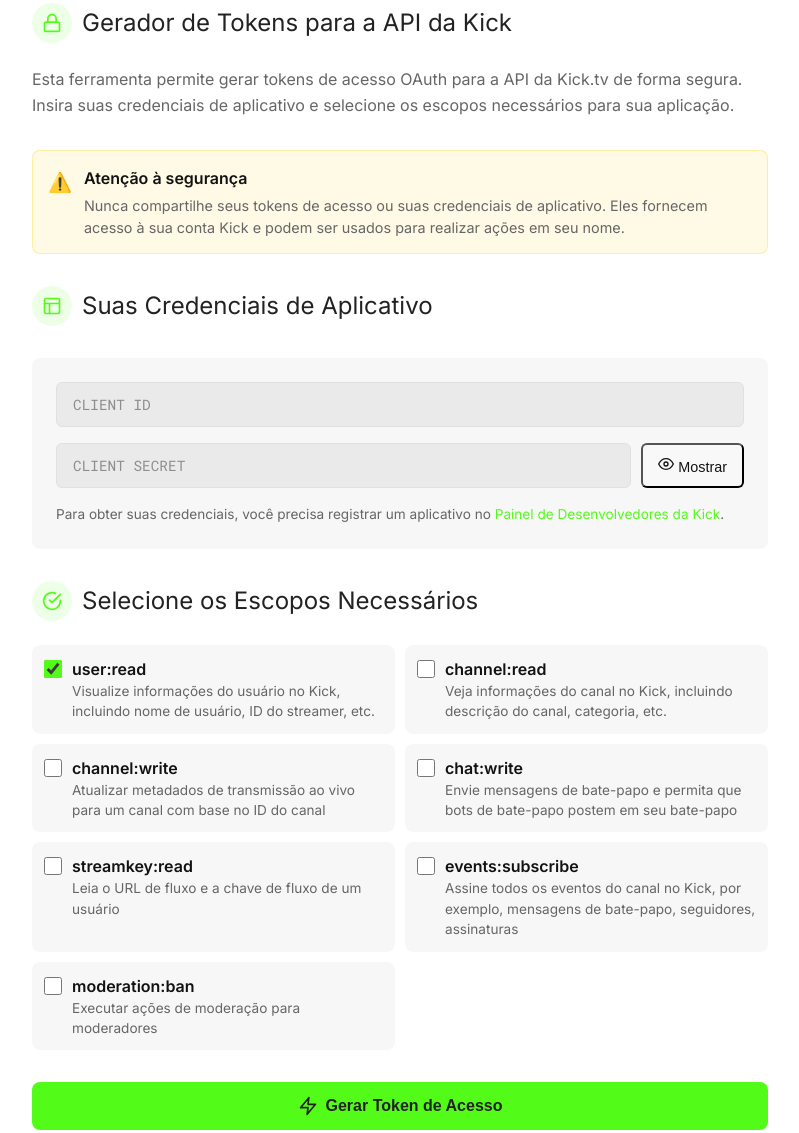
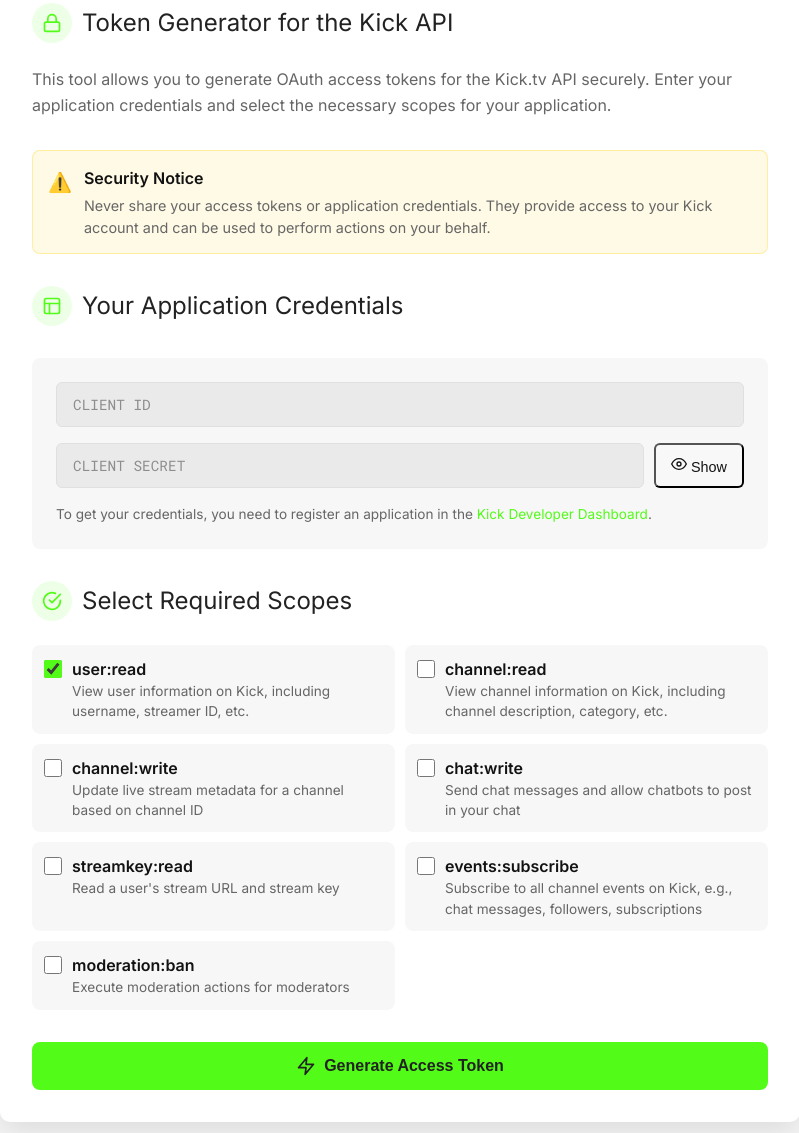
Before and after one commit to GabrielCSTR/kick-token-generator, a website: page client/index.html in a window 1280 px wide. Shown: the part 131-1264 px from the top of the page, without its empty margins (240-1039 px from the left). Drawn offline with Linux system fonts and the light colour scheme.

Commit message:
refactor: Update HTML language attributes and translate text content to English for better accessibility

```diff
--- a/client/index.html
+++ b/client/index.html
@@ -1,5 +1,5 @@
 <!DOCTYPE html>
-<html lang="pt-BR">
+<html lang="en">
 <head>
     <meta charset="UTF-8">
     <meta name="viewport" content="width=device-width, initial-scale=1.0, viewport-fit=cover">
@@ -13,7 +13,7 @@
     <link href="https://fonts.googleapis.com/css2?family=Inter:wght@400;500;600;700&family=Roboto+Mono&display=swap" rel="stylesheet">
     <link rel="stylesheet" href="style.css">
     <link rel="icon" href="assets/favicon.svg" type="image/svg+xml">
-    <meta name="description" content="Gere tokens de autenticação para a API da Kick.tv de forma segura e fácil. Semelhante ao TwitchTokenGenerator, mas para a plataforma Kick.">
+    <meta name="description" content="Generate authentication tokens for the Kick.tv API securely and easily. Similar to TwitchTokenGenerator, but for the Kick platform.">
 </head>
 <body>
     <header>
@@ -36,21 +36,21 @@
                     <path d="M7 11V7a5 5 0 0 1 10 0v4"></path>
                 </svg>
             </div>
-            Gerador de Tokens para a API da Kick
+            Token Generator for the Kick API
         </div>
 
         <p class="section-description">
-            Esta ferramenta permite gerar tokens de acesso OAuth para a API da Kick.tv de forma segura.
-            Insira suas credenciais de aplicativo e selecione os escopos necessários para sua aplicação.
+            This tool allows you to generate OAuth access tokens for the Kick.tv API securely.
+            Enter your application credentials and select the necessary scopes for your application.
         </p>
 
         <div class="alert alert-warning">
             <div class="alert-icon">⚠️</div>
             <div class="alert-content">
-                <div class="alert-title">Atenção à segurança</div>
+                <div class="alert-title">Security Notice</div>
                 <div class="alert-message">
-                    Nunca compartilhe seus tokens de acesso ou suas credenciais de aplicativo.
-                    Eles fornecem acesso à sua conta Kick e podem ser usados para realizar ações em seu nome.
+                    Never share your access tokens or application credentials.
+                    They provide access to your Kick account and can be used to perform actions on your behalf.
                 </div>
             </div>
         </div>
@@ -63,7 +63,7 @@
                     <path d="M9 21V9"></path>
                 </svg>
             </div>
-            Suas Credenciais de Aplicativo
+            Your Application Credentials
         </div>
 
         <div class="token-container">
@@ -78,13 +78,13 @@
                         <path d="M1 12s4-8 11-8 11 8 11 8-4 8-11 8-11-8-11-8z"></path>
                         <circle cx="12" cy="12" r="3"></circle>
                     </svg>
-                    Mostrar
+                    Show
                 </button>
             </div>
 
             <p class="helper-text">
-                Para obter suas credenciais, você precisa registrar um aplicativo no
-                <a href="https://kick.com/developer" target="_blank">Painel de Desenvolvedores da Kick</a>.
+                To get your credentials, you need to register an application in the
+                <a href="https://kick.com/developer" target="_blank">Kick Developer Dashboard</a>.
             </p>
         </div>
 
@@ -95,7 +95,7 @@
                     <polyline points="22 4 12 14.01 9 11.01"></polyline>
                 </svg>
             </div>
-            Selecione os Escopos Necessários
+            Select Required Scopes
         </div>
 
         <div class="scopes-grid">
@@ -103,7 +103,7 @@
                 <input type="checkbox" id="user-read" class="scope-checkbox" value="user:read" checked>
                 <div class="scope-info">
                     <label for="user-read" class="scope-name">user:read</label>
-                    <div class="scope-description">Visualize informações do usuário no Kick, incluindo nome de usuário, ID do streamer, etc.</div>
+                    <div class="scope-description">View user information on Kick, including username, streamer ID, etc.</div>
                 </div>
             </div>
 
@@ -111,7 +111,7 @@
                 <input type="checkbox" id="channel-read" class="scope-checkbox" value="channel:read">
                 <div class="scope-info">
                     <label for="channel-read" class="scope-name">channel:read</label>
-                    <div class="scope-description">Veja informações do canal no Kick, incluindo descrição do canal, categoria, etc.</div>
+                    <div class="scope-description">View channel information on Kick, including channel description, category, etc.</div>
                 </div>
             </div>
 
@@ -119,7 +119,7 @@
                 <input type="checkbox" id="channel-write" class="scope-checkbox" value="channel:write">
                 <div class="scope-info">
                     <label for="channel-write" class="scope-name">channel:write</label>
-                    <div class="scope-description">Atualizar metadados de transmissão ao vivo para um canal com base no ID do canal</div>
+                    <div class="scope-description">Update live stream metadata for a channel based on channel ID</div>
                 </div>
             </div>
 
@@ -127,7 +127,7 @@
                 <input type="checkbox" id="chat-write" class="scope-checkbox" value="chat:write">
                 <div class="scope-info">
                     <label for="chat-write" class="scope-name">chat:write</label>
-                    <div class="scope-description">Envie mensagens de bate-papo e permita que bots de bate-papo postem em seu bate-papo</div>
+                    <div class="scope-description">Send chat messages and allow chatbots to post in your chat</div>
                 </div>
             </div>
 
@@ -135,7 +135,7 @@
                 <input type="checkbox" id="streamkey-read" class="scope-checkbox" value="streamkey:read">
                 <div class="scope-info">
                     <label for="streamkey-read" class="scope-name">streamkey:read</label>
-                    <div class="scope-description">Leia o URL de fluxo e a chave de fluxo de um usuário</div>
+                    <div class="scope-description">Read a user's stream URL and stream key</div>
                 </div>
             </div>
 
@@ -143,7 +143,7 @@
                 <input type="checkbox" id="events-subscribe" class="scope-checkbox" value="events:subscribe">
                 <div class="scope-info">
                     <label for="events-subscribe" class="scope-name">events:subscribe</label>
-                    <div class="scope-description">Assine todos os eventos do canal no Kick, por exemplo, mensagens de bate-papo, seguidores, assinaturas</div>
+                    <div class="scope-description">Subscribe to all channel events on Kick, e.g., chat messages, followers, subscriptions</div>
                 </div>
             </div>
 
@@ -151,7 +151,7 @@
                 <input type="checkbox" id="moderation-ban" class="scope-checkbox" value="moderation:ban">
                 <div class="scope-info">
                     <label for="moderation-ban" class="scope-name">moderation:ban</label>
-                    <div class="scope-description">Executar ações de moderação para moderadores</div>
+                    <div class="scope-description">Execute moderation actions for moderators</div>
                 </div>
             </div>
         </div>
@@ -160,15 +160,15 @@
             <svg xmlns="http://www.w3.org/2000/svg" width="20" height="20" viewBox="0 0 24 24" fill="none" stroke="currentColor" stroke-width="2" stroke-linecap="round" stroke-linejoin="round">
                 <polygon points="13 2 3 14 12 14 11 22 21 10 12 10 13 2"></polygon>
             </svg>
-            Gerar Token de Acesso
+            Generate Access Token
         </button>
     </div>
 
     <footer class="footer">
         <p>
-            Kick Token Generator © 2025 | Não afiliado oficialmente à Kick.tv <br>
-            Essa ferramenta foi criada por <a href="https://gbrldev.com.br" target="_blank">GBRLDEV</a> <br>
-            Inspirado no <a href="https://twitchtokengenerator.com" target="_blank">TwitchTokenGenerator</a>
+            Kick Token Generator © 2025 | Not officially affiliated with Kick.tv <br>
+            This tool was created by <a href="https://gbrldev.com" target="_blank">GBRLDEV</a> <br>
+            Inspired by <a href="https://twitchtokengenerator.com" target="_blank">TwitchTokenGenerator</a>
         </p>
     </footer>
 
```
Also changed, not shown: client/callback.html (+28 -28 lines), kick-token-generator.png.
